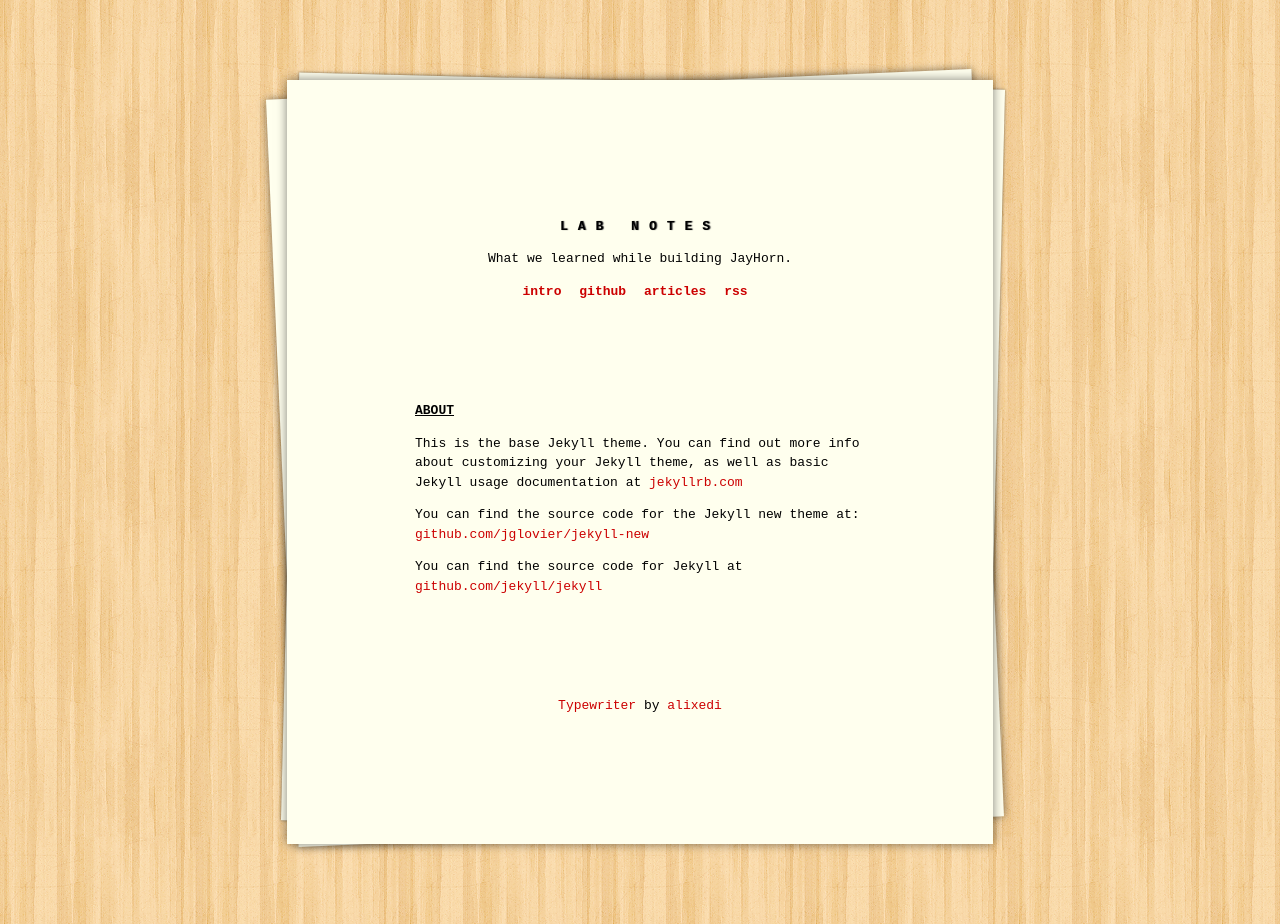
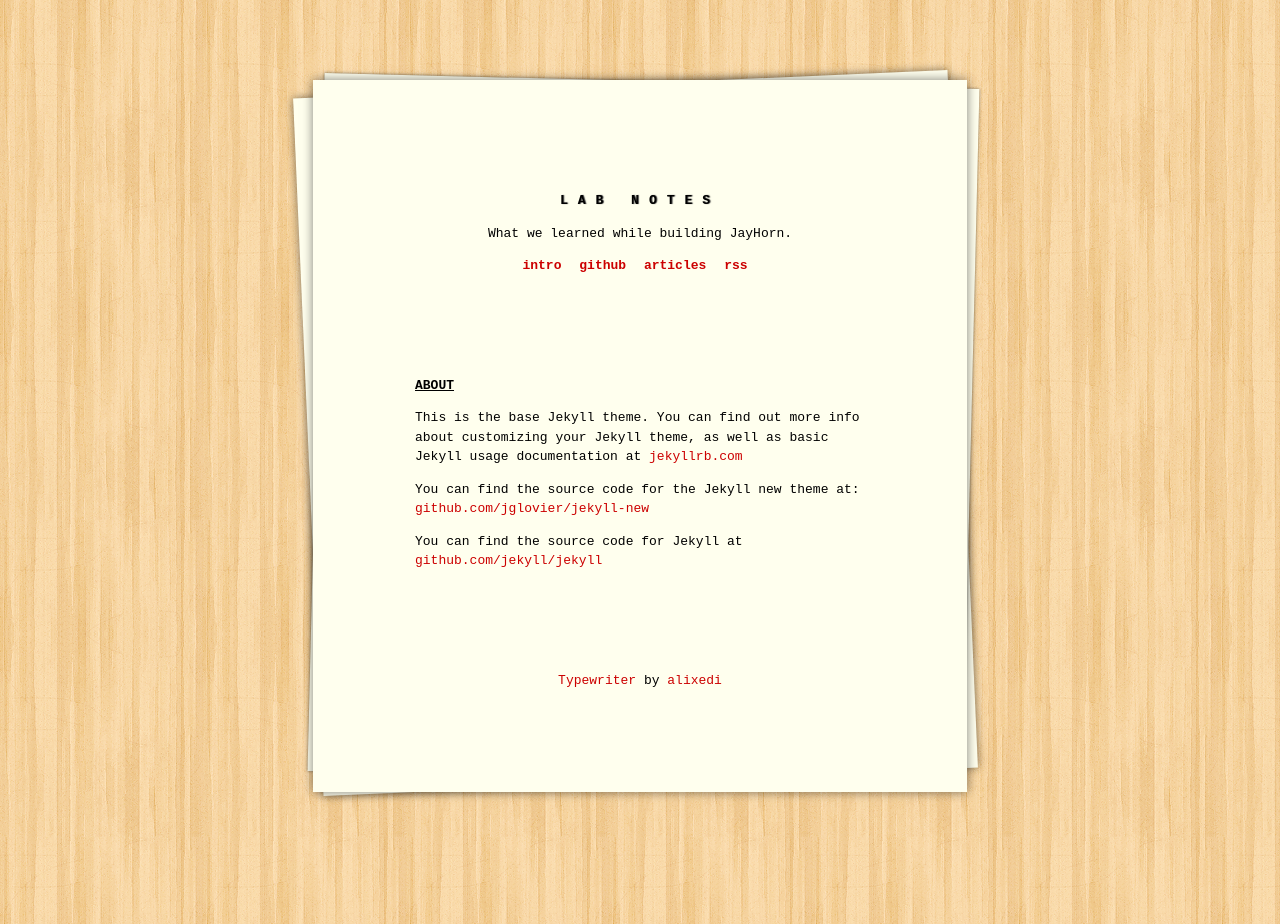
Before and after one commit to jayhorn/jayhorn, a Jekyll site: the page built from about.md, in a window 1280 px wide. Built offline with Jekyll 4.4.1, drawn with Linux system fonts in a browser that asks for light colours.

Commit message:
Update main.css

```diff
--- a/css/main.css
+++ b/css/main.css
@@ -1,7 +1,7 @@
 body {
   font-family: monospace;
   line-height:150%;
-  margin: 80px 0px;
+  margin: 80px 10%;
   background: url("../images/bg.png")
 }
 
```
